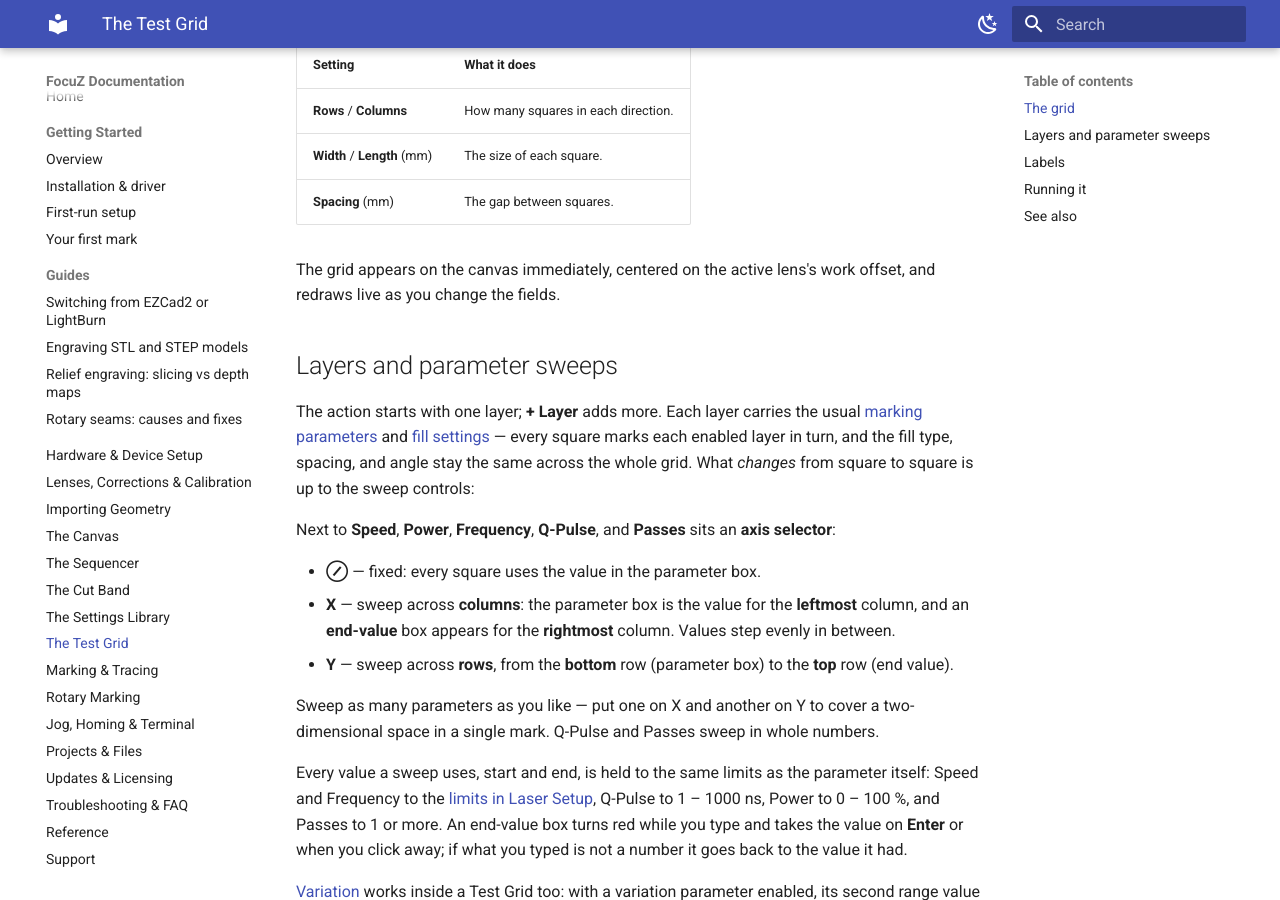
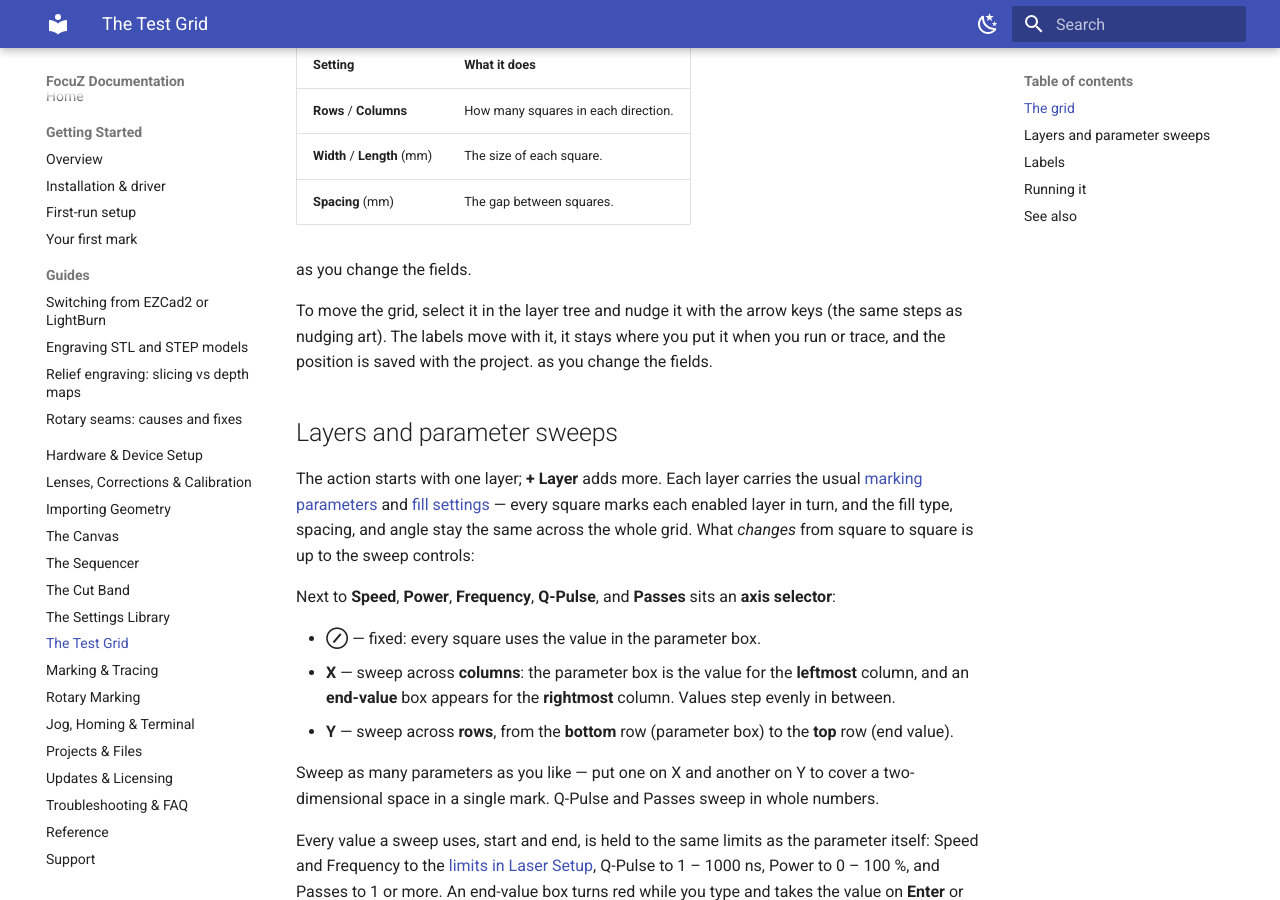
Before and after one commit to Lokahi-Shop/focuz-docs, an MkDocs documentation site: the page built from docs/test-grid.md, in a window 1280 px wide and 900 px high, scrolled down 414 px. Built offline with MkDocs 1.6.1 and Material for MkDocs 9.7.7, drawn with Linux system fonts in a browser that asks for light colours.

Commit message:
Test Grid: nudged position is kept and saved
Co-Authored-By: Claude Opus 5.5 <noreply@anthropic.com>

```diff
--- a/docs/test-grid.md
+++ b/docs/test-grid.md
@@ -17,7 +17,11 @@ The **Grid** section defines the coupon:
 | **Width** / **Length** (mm) | The size of each square. |
 | **Spacing** (mm) | The gap between squares. |
 
-The grid appears on the canvas immediately, centered on the active lens's work offset, and redraws live
+as you change the fields.
+
+To move the grid, select it in the layer tree and nudge it with the arrow keys (the same steps as nudging
+art). The labels move with it, it stays where you put it when you run or trace, and the position is saved
+with the project.
 as you change the fields.
 
 ## Layers and parameter sweeps
```
